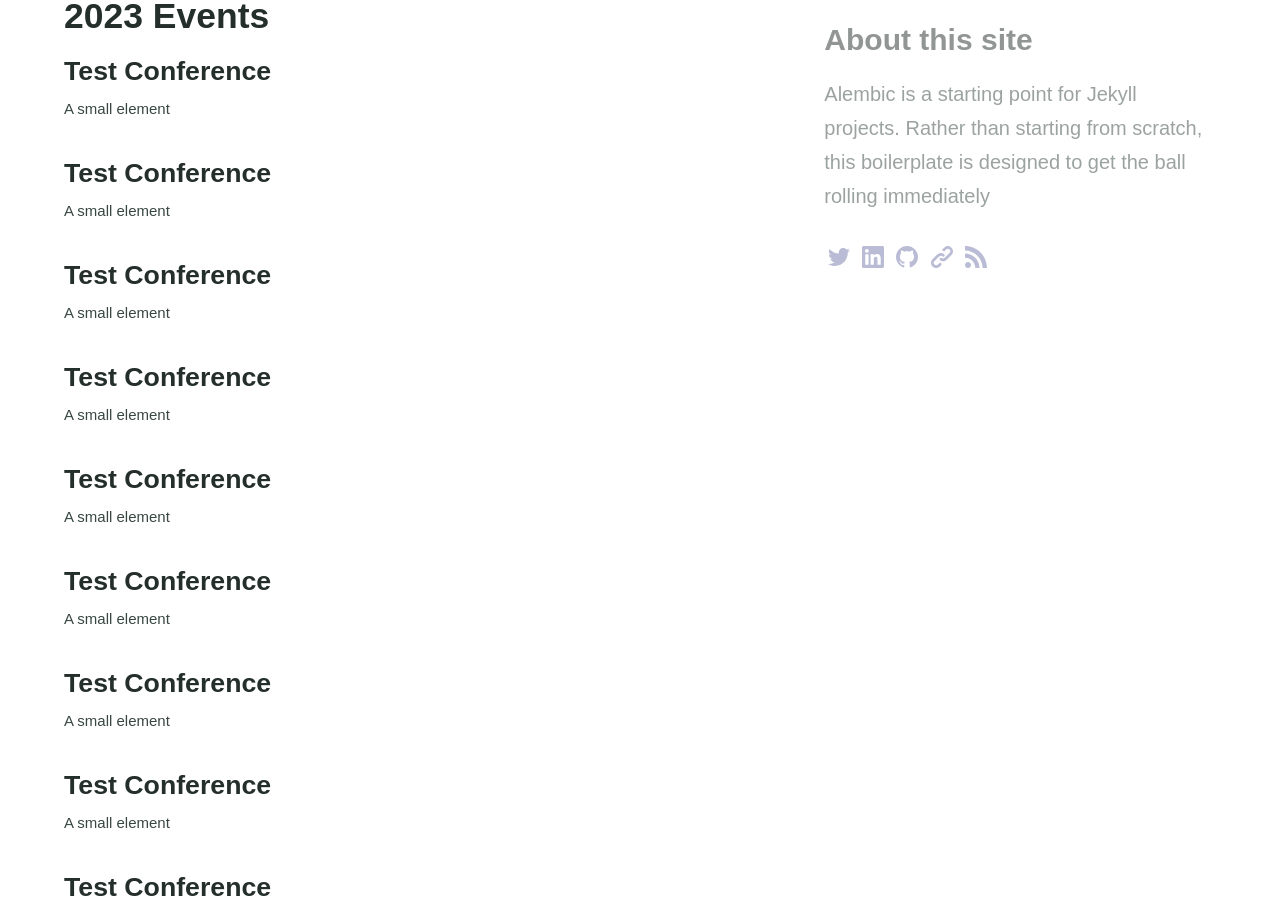
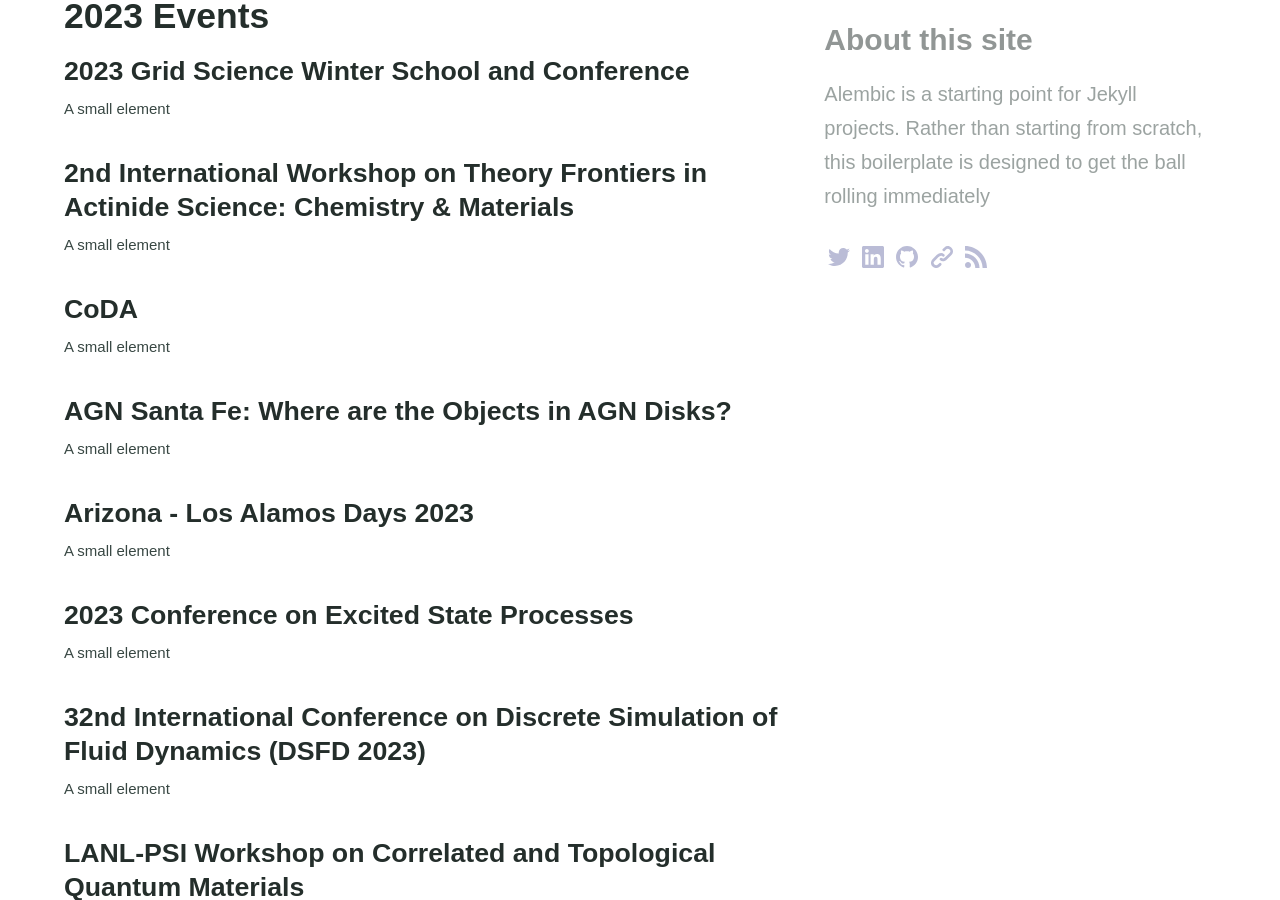
Before and after one commit to cnls-events/cnls-events.github.io, a Jekyll site: the page built from recent_past_conferences.md, in a window 1280 px wide and 900 px high, scrolled down 524 px. Built offline with Jekyll 4.4.1, drawn with Linux system fonts in a browser that asks for light colours; some of the changed text lies outside the part shown.

Commit message:
update recent past conferences

```diff
--- a/recent_past_conferences.md
+++ b/recent_past_conferences.md
@@ -9,103 +9,87 @@ aside: true
 
 ## 2023 Events
 
-#### Test Conference
+#### 2023 Grid Science Winter School and Conference
 <small>A small element</small>
 
-#### Test Conference
+#### 2nd International Workshop on Theory Frontiers in Actinide Science: Chemistry & Materials
 <small>A small element</small>
 
-#### Test Conference
+#### CoDA
 <small>A small element</small>
 
-#### Test Conference
+#### AGN Santa Fe: Where are the Objects in AGN Disks?
 <small>A small element</small>
 
-#### Test Conference
+#### Arizona - Los Alamos Days 2023
 <small>A small element</small>
 
-#### Test Conference
+#### 2023 Conference on Excited State Processes
 <small>A small element</small>
 
-#### Test Conference
+#### 32nd International Conference on Discrete Simulation of Fluid Dynamics (DSFD 2023)
 <small>A small element</small>
 
-#### Test Conference
+#### LANL-PSI Workshop on Correlated and Topological Quantum Materials
 <small>A small element</small>
 
-#### Test Conference
+#### Time Integration Methods for Multi-Physics Applications
 <small>A small element</small>
 
-#### Test Conference
+#### Lattice QCD and Probes on New Physics
+<small>A small element</small>
+
+#### 13th International Conference on Excitonic and Photonic Processes in Condensed Matter and Nano Materials (EXCON 23)
+<small>A small element</small>
+
+
+## 2022 Events
+
+recent_past_conferences.md
+
+#### Extreme Biophysics
+<small>A small element</small>
+
+#### Simulations and Computations of Multiscale and Out of Equilibrium Phenomena
+<small>A small element</small>
+
+#### CNLS Annual Conference 2022: Physics Informed Machine Learning
+<small>A small element</small>
+
+#### Machine Learning in Chemical and Materials Sciences
+<small>A small element</small>
+
+#### Physics and Astrophysics of Common Envelopes
+<small>A small element</small>
+
+#### Los Alamos - Arizona Days 2022
+<small>A small element</small>
+
+#### Radiative Properties of Hot Dense Matter
 <small>A small element</small>
 
 
 
-## 2022 Events
+## 2021 Events
 
-#### Test Conference
+#### 2021 Grid Science Winter School & Conference
 <small>A small element</small>
 
-#### Test Conference
+#### Workshop on Visualizing Living Systems
 <small>A small element</small>
 
-#### Test Conference
+#### Machine Learning in Solid Earth Geoscience
 <small>A small element</small>
 
-#### Test Conference
+#### Machine Learning in Chemistry and Materials Science
 <small>A small element</small>
 
-#### Test Conference
+#### Los Alamos - Arizona Days 2021
 <small>A small element</small>
 
-#### Test Conference
-<small>A small element</small>
-
-#### Test Conference
-<small>A small element</small>
-
-#### Test Conference
-<small>A small element</small>
-
-#### Test Conference
-<small>A small element</small>
-
-#### Test Conference
+#### Chirality, Topology and Unconventional Superconductivity in Sr2RuO4 and UTe2
 <small>A small element</small>
 
 
-## 2021 Events
-
-#### Test Conference
-<small>A small element</small>
-
-#### Test Conference
-<small>A small element</small>
-
-#### Test Conference
-<small>A small element</small>
-
-#### Test Conference
-<small>A small element</small>
-
-#### Test Conference
-<small>A small element</small>
-
-#### Test Conference
-<small>A small element</small>
-
-#### Test Conference
-<small>A small element</small>
-
-#### Test Conference
-<small>A small element</small>
-
-#### Test Conference
-<small>A small element</small>
-
-#### Test Conference
-<small>A small element</small>
-
-<small>A small element</small>
 
 [Earlier Conferences and Workshops](/earlier_conferences/)
```
Also changed, not shown: other parts of recent_past_conferences.md (+1 -1 lines).
